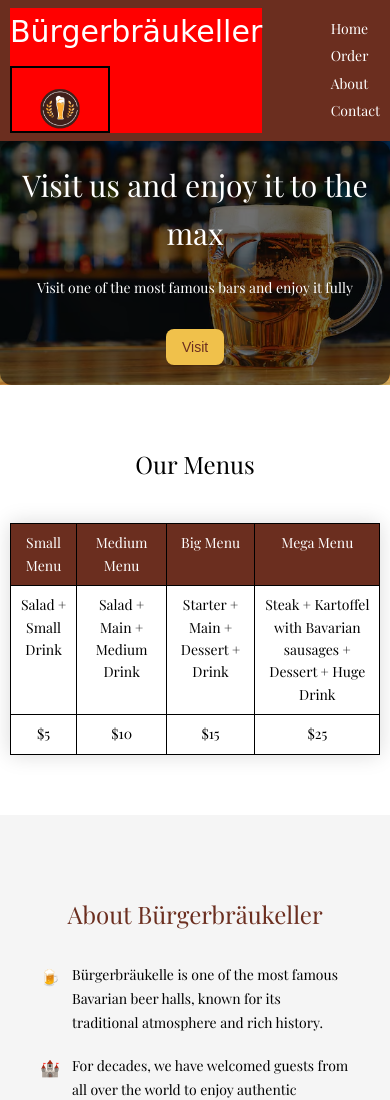
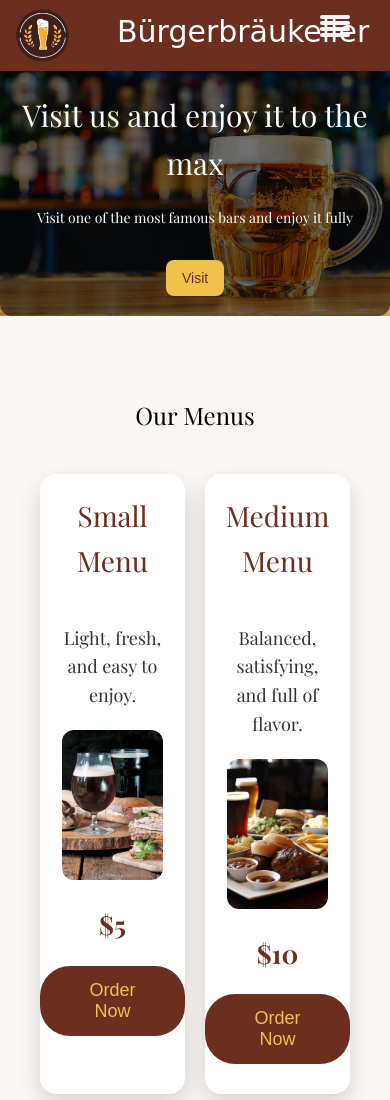
Before and after one commit to DavitSus73/Burgerbraukeller.website, a plain HTML site: page index.html in a window 390 px wide. Shown: the top 1100 px of the page. Drawn offline with nearby package versions, Linux system fonts and the light colour scheme; a web font is replaced by a local one.

Commit message:
Updated Responsive

```diff
--- a/index.html
+++ b/index.html
@@ -12,11 +12,13 @@
     <header class="header">
       <div class="header-container">
         <p class="logo">Bürgerbräukeller</p>
-        <img
-          class="img"
-          src="images/Bürgerbräukelle Logo.png"
-          alt="Bürgerbräukelle logo"
-        />
+        <img class="img" src="images/Logo.png" alt="Bürgerbräukelle logo" />
+        <div class="burger">
+          <span></span>
+          <span></span>
+          <span></span>
+          <span></span>
+        </div>
       </div>
       <nav class="nav-menu">
         <ul class="nav-menu-links">
@@ -37,36 +39,44 @@
           <button class="hero-button">Visit</button>
         </div>
       </section>
-      <section class="packages-section">
+      <section class="menu-cards-section">
         <h2>Our Menus</h2>
 
-        <table class="menu-table">
-          <thead>
-            <tr>
-              <th>Small Menu</th>
-              <th>Medium Menu</th>
-              <th>Big Menu</th>
-              <th>Mega Menu</th>
-            </tr>
-          </thead>
-          <tbody>
-            <tr>
-              <td>Salad + Small Drink</td>
-              <td>Salad + Main + Medium Drink</td>
-              <td>Starter + Main + Dessert + Drink</td>
-              <td>
-                Steak + Kartoffel with Bavarian sausages + Dessert + Huge Drink
-              </td>
-            </tr>
-            <tr>
-              <td>$5</td>
-              <td>$10</td>
-              <td>$15</td>
-              <td>$25</td>
-            </tr>
-          </tbody>
-        </table>
+        <div class="card-boxes">
+          <div class="menu-card">
+            <h3>Small Menu</h3>
+            <p>Light, fresh, and easy to enjoy.</p>
+            <img src="images/small menu.webp" alt="small-menu" />
+            <span class="price">$5</span>
+            <button>Order Now</button>
+          </div>
+
+          <div class="menu-card">
+            <h3>Medium Menu</h3>
+            <p>Balanced, satisfying, and full of flavor.</p>
+            <img src="images/medium menu.jpg" alt="medium-menu" />
+            <span class="price">$10</span>
+            <button>Order Now</button>
+          </div>
+
+          <div class="menu-card">
+            <h3>Big Menu</h3>
+            <p>Rich, generous, and truly fulfilling.</p>
+            <img src="images/big menu.avif" alt="big-menu" />
+            <span class="price">$15</span>
+            <button>Order Now</button>
+          </div>
+
+          <div class="menu-card">
+            <h3>Mega Menu</h3>
+            <p>Bold, indulgent, and unforgettable.</p>
+            <img src="images/mega menu.jpg" alt="mega-menu" />
+            <span class="price">$25</span>
+            <button>Order Now</button>
+          </div>
+        </div>
       </section>
+
       <section class="about-section" id="about">
         <div class="about-grid">
           <div class="about-text">
@@ -98,13 +108,13 @@
               <img src="images/german beer.jpeg" alt="our-beer" />
             </div>
             <div class="about-img">
-              <img src="images/German Beer.webp" alt="our-sweet-beer" />
+              <img src="images/beer.jpg" alt="our-sweet-beer" />
             </div>
             <div class="about-img">
-              <img src="images/oldroom.webp" alt="old-room" />
+              <img src="images/Golden Room.jpg" alt="old-room" />
             </div>
             <div class="about-img">
-              <img src="images/Golden Room.jpg" alt="golden-room" />
+              <img src="images/barman-room.jpg" alt="golden-room" />
             </div>
             <div class="about-img">
               <img src="images/main room.webp" alt="main-room" />
--- /dev/null
+++ b/styles/logo.css
@@ -0,0 +1,6 @@
+.burger {
+  display: none;
+  flex-direction: column;
+  cursor: pointer;
+  gap: 0.6rem;
+}
--- a/styles/responsive.css
+++ b/styles/responsive.css
@@ -1,15 +1,10 @@
-/* --- Desktop Base --- */
-/* აქ დევს შენი ჩვეულებრივი CSS */
-
-/* --------------------- */
-/* Tablet / iPad (max-width: 1024px) */
 @media (max-width: 1024px) {
   /* Header */
   .logo {
     font-size: 4rem;
   }
   .img {
-    width: 12rem;
+    width: 8rem;
   }
   .nav-menu-links {
     gap: 2rem;
@@ -67,16 +62,37 @@
     align-items: flex-start;
     gap: 1rem;
   }
-
+  .logo {
+    position: absolute;
+    margin: 0 auto;
+    left: 35%;
+    font-size: 3rem;
+  }
+  .img {
+    margin-left: 0;
+    width: 7rem;
+  }
   .nav-menu-links {
-    flex-direction: column;
-    gap: 1rem;
-    font-size: 1.6rem;
+    display: none;
+  }
+  .card-boxes {
+    display: grid;
+    grid-template-columns: repeat(2, 1fr);
+    gap: 2rem;
+    padding: 0 2rem;
+  }
+  .menu-card {
+    width: 100%;
   }
 
-  .hero-section {
+  .about-grid {
+    grid-template-columns: 1fr;
+    gap: 3rem;
+  }
+  .about-images {
     display: grid;
-    grid-template-columns: 1fr;
+    grid-template-columns: repeat(2, 1fr);
+    gap: 1.6rem;
   }
   .hero-text-box {
     text-align: center;
@@ -117,8 +133,19 @@
   .about-img {
     height: 14rem;
   }
+  .burger {
+    display: flex;
+    position: absolute;
+    top: 1.5rem;
+    right: 4rem;
+  }
+  .footer p {
+    font-size: 1.4rem;
+  }
+  .footer-logo {
+    font-size: 2.5rem;
+  }
 }
-
 /* --------------------- */
 /* Mobile (max-width: 420px) */
 @media (max-width: 420px) {
@@ -127,10 +154,14 @@
   }
 
   .logo {
+    position: absolute;
+    margin: 0 auto;
+    left: 30%;
     font-size: 3rem;
   }
   .img {
-    width: 10rem;
+    margin-left: 0;
+    width: 6.5rem;
   }
   .nav-menu-links {
     flex-direction: column;
--- a/styles/style.css
+++ b/styles/style.css
@@ -28,7 +28,6 @@ body {
   display: flex;
   align-items: center;
   gap: 2rem;
-  background: red;
 }
 /* Logo */
 .logo {
@@ -38,7 +37,10 @@ body {
 }
 /* Background image */
 .img {
-  border: 2px solid black;
+  width: 10rem;
+  height: auto;
+  margin-left: 3rem;
+  background-color: #6b2e1f;
 }
 /* Navigation */
 .nav-menu-links {
@@ -56,6 +58,23 @@ body {
 
 .nav-menu-links a:hover {
   color: #f0c14b;
+}
+/* burger menu */
+.burger {
+  display: none;
+  flex-direction: column;
+  justify-content: space-between;
+  width: 3rem;
+  height: 2.2rem;
+  cursor: pointer;
+}
+
+.burger span {
+  display: block;
+  height: 0.4rem;
+  background-color: whitesmoke;
+  border-radius: 2px;
+  transition: all 0.3s ease;
 }
 /* Hero */
 .hero-section {
@@ -115,26 +134,88 @@ h2 {
   text-align: center;
   margin-bottom: 4rem;
 }
-/* Menu */
-.menu-table {
-  width: 90%;
-  margin: 0 auto;
-  border-collapse: collapse;
-  box-shadow: 0 0 20px rgba(0, 0, 0, 0.15);
+/* card boxes */
+/* Menu Cards Section */
+.menu-cards-section {
+  padding: 8rem 2rem;
+  background-color: #faf7f4;
 }
 
-.menu-table th,
-.menu-table td {
-  border: 0.1rem solid #000;
-  padding: 1.6rem;
-  font-size: 2rem;
-  text-align: center;
+/* Cards container */
+.card-boxes {
+  display: flex;
+  justify-content: center;
+  gap: 4rem;
+  max-width: 120rem;
+  margin: 0 auto;
 }
 
-.menu-table thead {
+/* Cards */
+.menu-card {
+  background-color: white;
+  border-radius: 1.6rem;
+  overflow: hidden;
+  box-shadow: 0 1rem 2.5rem rgba(0, 0, 0, 0.15);
+  text-align: center;
+  padding-bottom: 3rem;
+  transition: transform 0.3s, box-shadow 0.3s;
+}
+
+.menu-card:hover {
+  transform: translateY(-1rem);
+  box-shadow: 0 2rem 4rem rgba(0, 0, 0, 0.25);
+}
+
+/* Card title */
+.menu-card h3 {
+  font-size: 2.8rem;
+  margin: 2rem;
+  color: #6b2e1f;
+}
+
+/* Card image */
+.menu-card img {
+  width: 70%;
+  height: 15rem;
+  object-fit: cover;
+  border-radius: 1.2rem;
+  margin-bottom: 2rem;
+}
+
+/* Description */
+.menu-card p {
+  font-size: 1.8rem;
+  padding: 2rem;
+  color: #333;
+}
+
+/* Price */
+.menu-card .price {
+  display: block;
+  font-size: 2.6rem;
+  font-weight: 700;
+  color: #6b2e1f;
+  margin-bottom: 2rem;
+}
+
+/* Button */
+.menu-card button {
   background-color: #6b2e1f;
-  color: white;
+  color: #f0c14b;
+  border: none;
+  padding: 1.4rem 3.2rem;
+  font-size: 1.8rem;
+  border-radius: 3rem;
+  cursor: pointer;
+  transition: all 0.3s ease-in-out;
 }
+
+.menu-card button:hover {
+  background-color: #f0c14b;
+  color: #6b2e1f;
+  transform: scale(1.05);
+}
+
 /* KeyFrames */
 @keyframes zoomIn {
   from {
@@ -200,7 +281,7 @@ h2 {
 .about-text .icon {
   font-size: 2.4rem;
 }
-
+/* grid */
 .about-images {
   display: grid;
   grid-template-columns: repeat(3, 1fr);
```
Also changed, not shown: contact.html (+1 -5 lines), order.html (+1 -1 lines), images/Bürgerbräukelle Logo.png (deleted), images/Logo.png (added), images/barman-room.jpg (added), images/beer.jpg (added), images/big menu.avif (added), images/medium menu.jpg (added), images/mega menu.jpg (added), images/small menu.jpg (added), images/small menu.webp (added).
